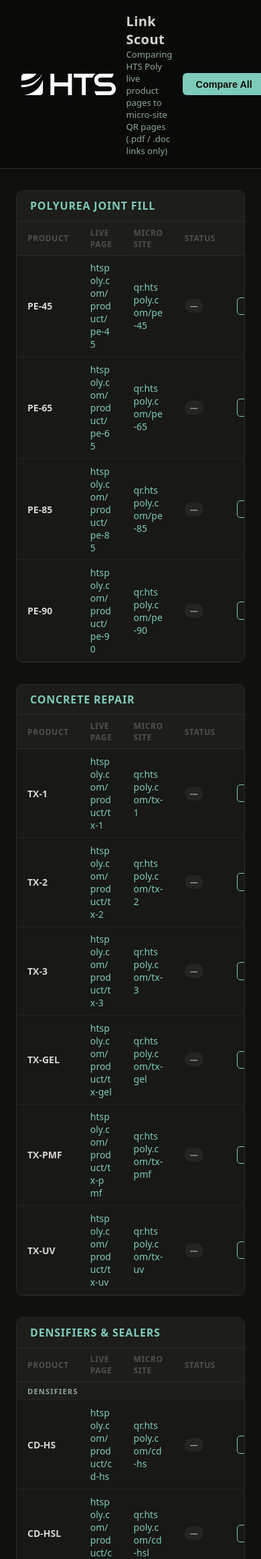
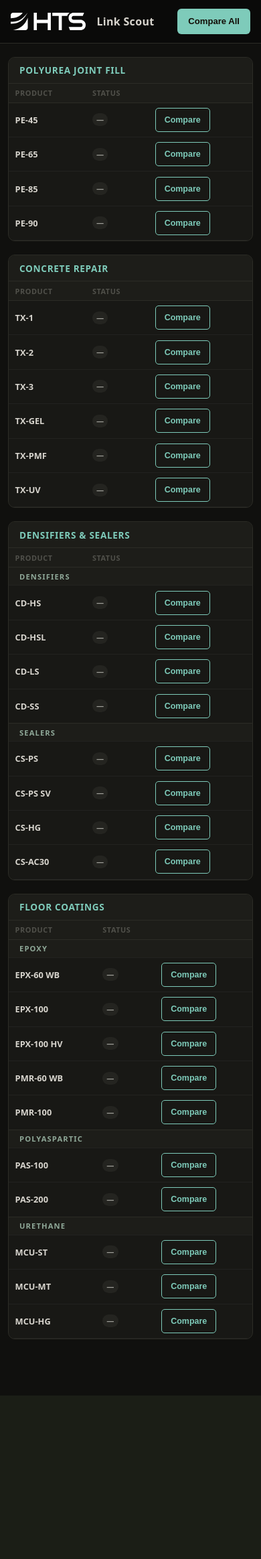
Before and after one commit to varToast/htsLinkCheck, a Flask app: page / in a window 390 px wide. Shown: the top 2327 px of the page at 67% size. After the commit the page ends 2083 px from the top, so only its background shows below. Run offline with Flask 3, Linux system fonts and the light colour scheme.

Commit message:
Mobile responsive layout for link scout

```diff
--- a/templates/index.html
+++ b/templates/index.html
@@ -4,6 +4,7 @@
   <meta charset="UTF-8" />
   <meta name="viewport" content="width=device-width, initial-scale=1.0" />
   <title>Link Scout — HTS Poly Micro-site Checker</title>
+  <link rel="icon" type="image/svg+xml" href="/static/favicon.svg" />
   <style>
     *, *::before, *::after { box-sizing: border-box; margin: 0; padding: 0; }
 
@@ -188,6 +189,71 @@
       color: var(--text-muted);
     }
     #progress-bar-wrap progress { width: 100%; margin-top: .4rem; accent-color: var(--accent); }
+
+    /* ── Touch feedback ── */
+    @media (hover: none) {
+      .compare-btn:active { background: #2e2214; color: var(--accent-hover); }
+      #compare-all-btn:active { background: var(--accent-hover); }
+    }
+
+    /* ── Mobile ── */
+    @media (max-width: 720px) {
+      header {
+        padding: .8rem 1rem;
+        flex-wrap: wrap;
+        gap: .6rem;
+      }
+      .header-left { flex: 1; min-width: 0; }
+      .header-logo { height: 1.6rem; flex-shrink: 0; }
+      header h1 { font-size: 1rem; }
+      header p {
+        font-size: .72rem;
+        /* Clamp to one line */
+        white-space: nowrap;
+        overflow: hidden;
+        text-overflow: ellipsis;
+        max-width: 55vw;
+      }
+      #compare-all-btn {
+        font-size: .82rem;
+        padding: .5rem 1rem;
+        min-height: 38px;
+      }
+
+      main {
+        margin: 1.25rem auto;
+        padding: 0 .75rem;
+        gap: 1.25rem;
+      }
+
+      .section-header {
+        font-size: .85rem;
+        padding: .6rem 1rem;
+      }
+
+      thead th { padding: .45rem .75rem; font-size: .68rem; }
+      td { padding: .5rem .75rem; font-size: .82rem; }
+
+      /* Hide the URL columns — content is in the detail panel */
+      thead th:nth-child(2),
+      thead th:nth-child(3),
+      tbody td:nth-child(2),
+      tbody td:nth-child(3) { display: none; }
+
+      /* Make compare button easier to tap */
+      .compare-btn { min-height: 36px; padding: .4rem .8rem; font-size: .78rem; }
+
+      .detail-panel { padding: .6rem .75rem .8rem; font-size: .81rem; }
+      .link-list li { flex-wrap: wrap; }
+    }
+
+    /* ── Very small phones ── */
+    @media (max-width: 400px) {
+      header p { display: none; }
+      td { padding: .45rem .6rem; font-size: .8rem; }
+      thead th { padding: .4rem .6rem; }
+      .badge { font-size: .7rem; padding: 2px 6px; }
+    }
   </style>
 </head>
 <body>
```
Also changed, not shown: static/favicon.svg (added).
